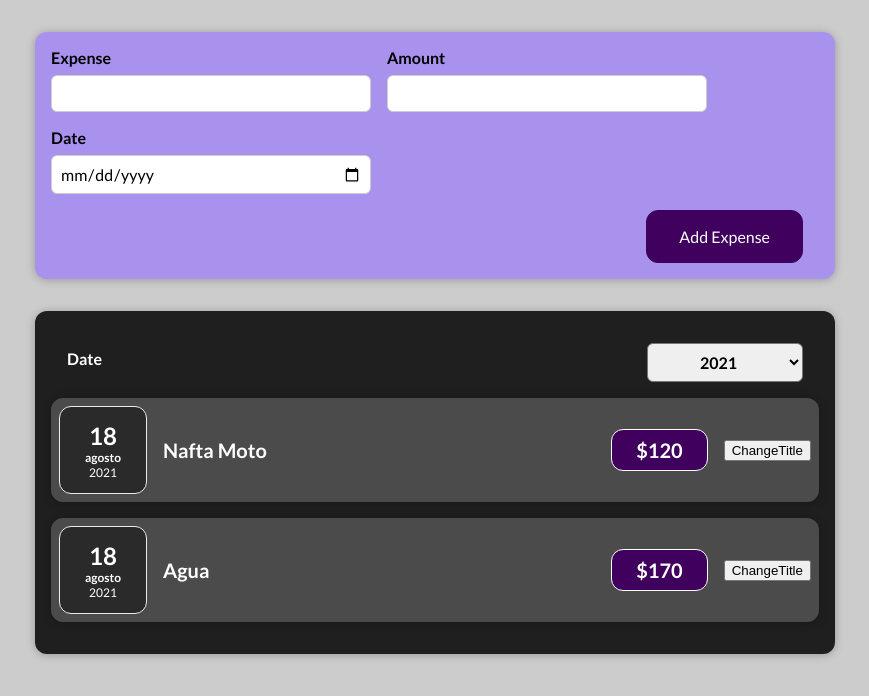
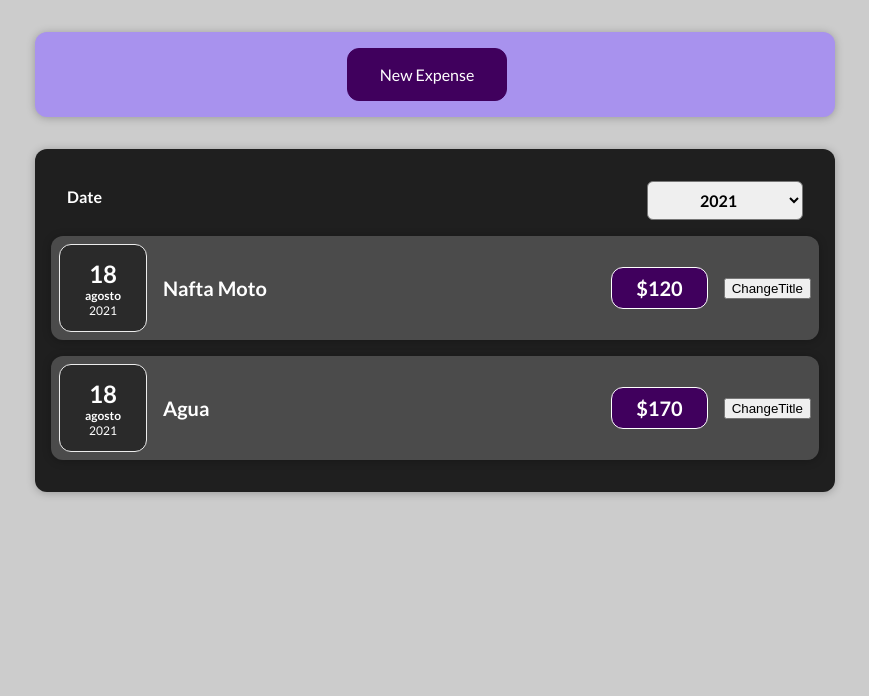
Before and after one commit to lucianoleyriaa/react-course, a React (Create React App) app: page / in a window 1280 px wide. Shown: the top 696 px of the page, without its empty margins (205-1074 px from the left). Built offline with nearby package versions, Linux system fonts and the light colour scheme; the HTML template or start-up script is replaced by a standard one.

Commit message:
Se implemento la funcionalidad para abrir y cerrar el formulario

```diff
--- a/src/components/Expenses/NewExpense/ExpenseForm/ExpenseForm.js
+++ b/src/components/Expenses/NewExpense/ExpenseForm/ExpenseForm.js
@@ -78,6 +78,9 @@ const ExpenseForm = (props) => {
             </div>
          </div>
          <div className={classes["new-expense__actions"]}>
+            <button type="button" onClick={props.onCancel}>
+               Cancel
+            </button>
             <button type="submit">Add Expense</button>
          </div>
       </form>
--- a/src/components/Expenses/NewExpense/NewExpense.js
+++ b/src/components/Expenses/NewExpense/NewExpense.js
@@ -1,18 +1,35 @@
+import { useState } from "react";
 import ExpenseForm from "./ExpenseForm/ExpenseForm";
 import classes from "./NewExpense.module.css";
 
-const newExpense = (props) => {
+const NewExpense = (props) => {
    const saveExpenseData = (expenseData) => {
       const newExpense = { ...expenseData, id: Math.random().toString() };
+      props.addExpense(newExpense);
+   };
 
-      props.addExpense(newExpense);
+   const [isOpen, setNewFormState] = useState(false);
+
+   const showExpenseForm = () => {
+      setNewFormState(true);
+   };
+
+   const closeExpenseForm = () => {
+      setNewFormState(false);
    };
 
    return (
       <div className={classes["new-expense"]}>
-         <ExpenseForm saveExpenseData={saveExpenseData} />
+         {isOpen ? (
+            <ExpenseForm
+               saveExpenseData={saveExpenseData}
+               onCancel={closeExpenseForm}
+            />
+         ) : (
+            <button onClick={showExpenseForm}>New Expense</button>
+         )}
       </div>
    );
 };
 
-export default newExpense;
+export default NewExpense;
```
